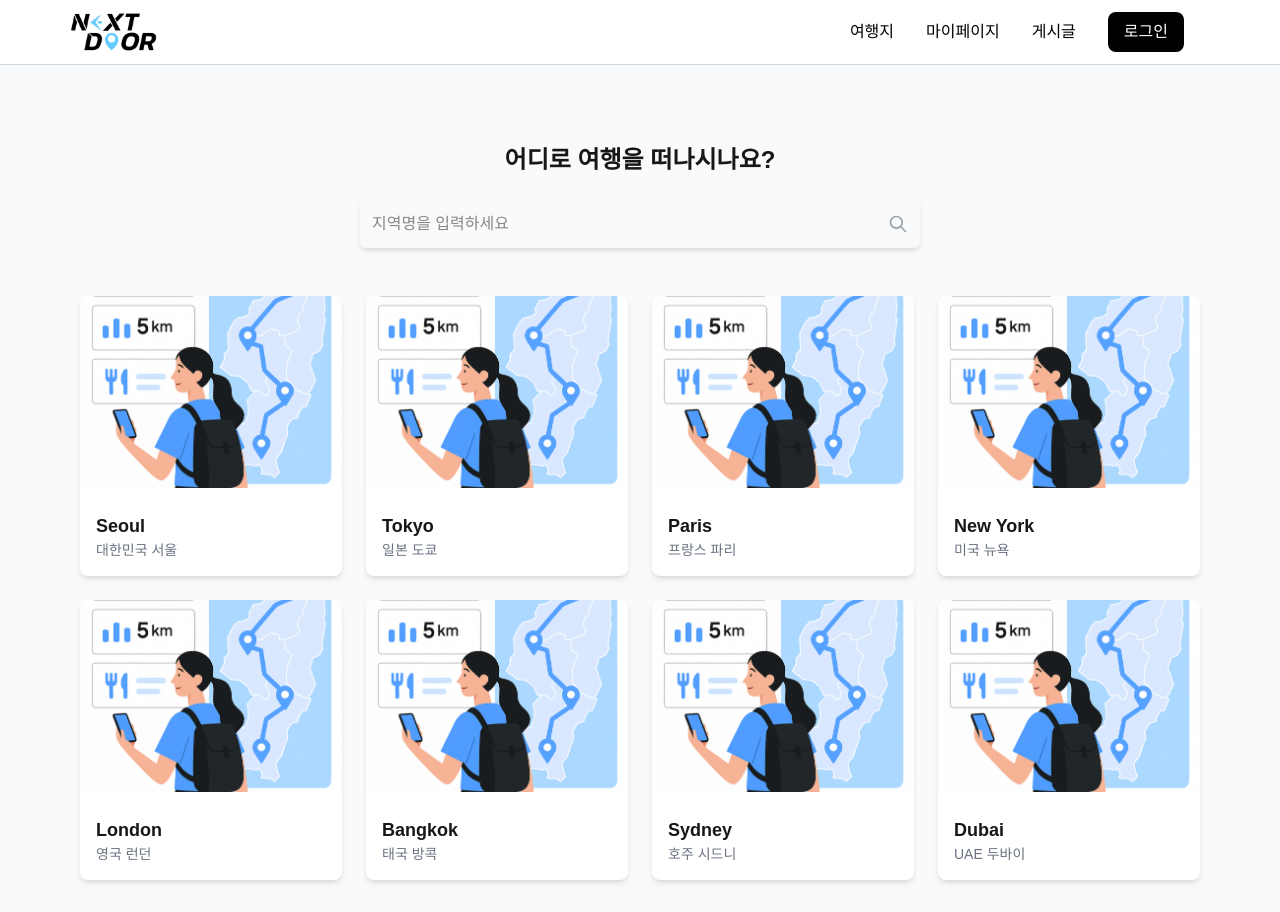
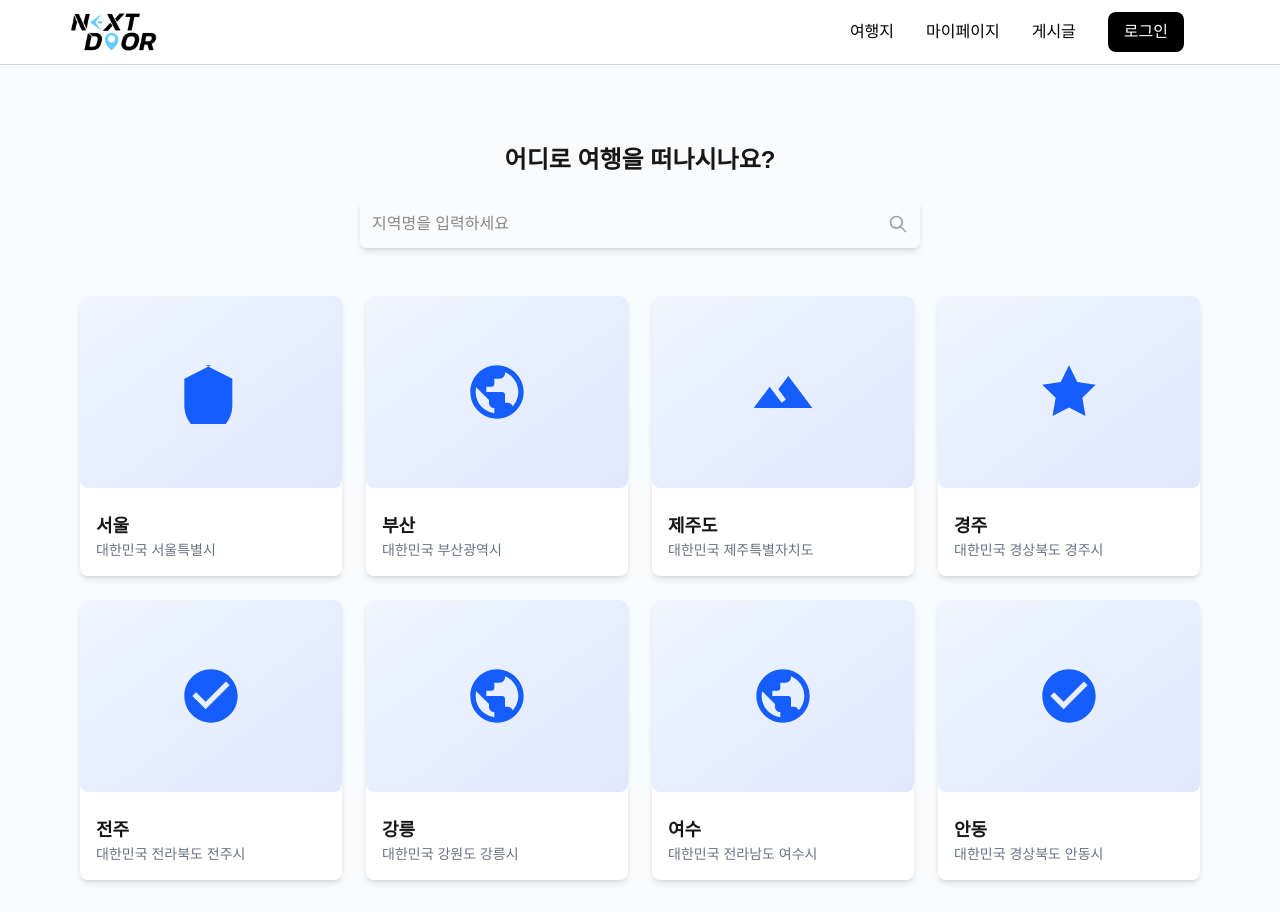
Before and after one commit to yangjoonhyung/nextDoor, a Next.js app in the folder frontend/: page /travel in a window 1280 px wide. Built offline with nearby package versions, Linux system fonts and the light colour scheme; no server answers.

Commit message:
UI 다듬기
장소선택 란에서 "음식점","관광지","문화시설" 세가지 카테고리 나누기 기능 추가
추가된 장소 탭은 체크표시로 바뀌어 선택된 것 표시하는 기능 추가

```diff
--- a/frontend/src/app/accommodation/page.tsx
+++ b/frontend/src/app/accommodation/page.tsx
@@ -47,7 +47,7 @@ export default function AccommodationPage() {
       {/* 상단 정보 */}
       <div className="mb-6">
         <div className="mb-4">
-          <h1 className="text-2xl font-bold text-gray-900">도쿄</h1>
+          <h1 className="text-2xl font-bold text-gray-900">부산</h1>
           <p className="text-gray-600">2025.09.19(금) - 2025.09.26(금)</p>
         </div>
 
--- a/frontend/src/app/confirm/page.tsx
+++ b/frontend/src/app/confirm/page.tsx
@@ -18,19 +18,25 @@ export default function ConfirmPage() {
   // 더미 경로 데이터
   const dummyRoutes: DummyRoutes = {
     1: [
-      { day: 1, items: ['도쿄 타워', '시부야 스카이', '아키하바라'] },
-      { day: 2, items: ['센소지', '신주쿠', '하라주쿠'] },
-      { day: 3, items: ['우에노 공원', '아사쿠사', '스카이 트리'] },
+      { day: 1, items: ['해운대 해수욕장', '부산타워', '자갈치시장'] },
+      { day: 2, items: ['감천문화마을', '태종대', '국제시장'] },
+      {
+        day: 3,
+        items: ['광안리 해수욕장', '송도해상케이블카', '부산아쿠아리움'],
+      },
     ],
     2: [
-      { day: 1, items: ['시부야 스크램블 스퀘어', '하라주쿠', '오모테산도'] },
-      { day: 2, items: ['신주쿠', '도쿄 국립박물관', '우에노 공원'] },
-      { day: 3, items: ['도쿄 타워', '아키하바라', '센소지'] },
+      { day: 1, items: ['부산타워', '자갈치시장', '국제시장'] },
+      {
+        day: 2,
+        items: ['해운대 해수욕장', '부산시립미술관', '부산어촌민속관'],
+      },
+      { day: 3, items: ['감천문화마을', '태종대', '광안리 해수욕장'] },
     ],
     3: [
-      { day: 1, items: ['아사쿠사', '스카이 트리', '도쿄 스카이 트리 타운'] },
-      { day: 2, items: ['하라주쿠', '시부야', '오모테산도'] },
-      { day: 3, items: ['신주쿠', '도쿄 타워', '아키하바라'] },
+      { day: 1, items: ['태종대', '송도해상케이블카', '부산대교'] },
+      { day: 2, items: ['감천문화마을', '해운대 해수욕장', '부산타워'] },
+      { day: 3, items: ['자갈치시장', '국제시장', '광안리 해수욕장'] },
     ],
   };
 
@@ -45,7 +51,7 @@ export default function ConfirmPage() {
       {/* 상단 정보 */}
       <div className="mb-6">
         <div className="mb-4">
-          <h1 className="text-2xl font-bold text-gray-900">도쿄</h1>
+          <h1 className="text-2xl font-bold text-gray-900">부산</h1>
           <p className="text-gray-600">2025.09.19(금) - 2025.09.26(금)</p>
         </div>
 
@@ -53,11 +59,23 @@ export default function ConfirmPage() {
         <div className="text-center py-4">
           <div className="inline-flex items-center px-6 py-3 bg-green-50 border border-green-200 rounded-lg">
             <div className="w-6 h-6 bg-green-500 rounded-full flex items-center justify-center mr-3">
-              <svg className="w-4 h-4 text-white" fill="none" stroke="currentColor" viewBox="0 0 24 24">
-                <path strokeLinecap="round" strokeLinejoin="round" strokeWidth={2} d="M5 13l4 4L19 7" />
+              <svg
+                className="w-4 h-4 text-white"
+                fill="none"
+                stroke="currentColor"
+                viewBox="0 0 24 24"
+              >
+                <path
+                  strokeLinecap="round"
+                  strokeLinejoin="round"
+                  strokeWidth={2}
+                  d="M5 13l4 4L19 7"
+                />
               </svg>
             </div>
-            <span className="text-green-700 font-medium text-lg">경로가 완성되었습니다!</span>
+            <span className="text-green-700 font-medium text-lg">
+              경로가 완성되었습니다!
+            </span>
           </div>
         </div>
       </div>
@@ -67,7 +85,9 @@ export default function ConfirmPage() {
         {/* 왼쪽: 경로 추천 목록 */}
         <div className="bg-white rounded-lg shadow-sm border">
           <div className="p-4 border-b">
-            <h2 className="text-lg font-semibold text-gray-900">AI 추천 경로</h2>
+            <h2 className="text-lg font-semibold text-gray-900">
+              AI 추천 경로
+            </h2>
           </div>
           <div className="p-4">
             <div className="space-y-3">
--- a/frontend/src/app/list/page.tsx
+++ b/frontend/src/app/list/page.tsx
@@ -9,53 +9,120 @@ interface Place {
   id: number;
   name: string;
   address: string;
+  category: '음식점' | '관광지' | '문화시설';
 }
 
 export default function CartListPage() {
   const [searchQuery, setSearchQuery] = useState('');
   const [selectedPlaces, setSelectedPlaces] = useState<Place[]>([]);
+  const [selectedCategory, setSelectedCategory] = useState<string>('전체');
   const router = useRouter();
 
   // 더미 장소 데이터
   const places: Place[] = [
     {
       id: 1,
-      name: '도쿄 타워',
-      address: '4-chōme-2-8 Shibakōen, Minato City, Tokyo 105-0011, Japan',
+      name: '해운대 해수욕장',
+      address: '부산광역시 해운대구 우동',
+      category: '관광지',
     },
     {
       id: 2,
-      name: '시부야 스카이',
-      address: '2-chōme-1-1 Shibuya, Shibuya City, Tokyo 150-0002, Japan',
+      name: '감천문화마을',
+      address: '부산광역시 사하구 감내2로 203',
+      category: '관광지',
     },
     {
       id: 3,
-      name: '아키하바라',
-      address: 'Sotokanda, Chiyoda City, Tokyo 101-0021, Japan',
+      name: '부산타워',
+      address: '부산광역시 중구 용두산길 37-55',
+      category: '관광지',
     },
     {
       id: 4,
-      name: '센소지',
-      address: '2-chōme-3-1 Asakusa, Taitō City, Tokyo 111-0032, Japan',
+      name: '태종대',
+      address: '부산광역시 영도구 전망로 24',
+      category: '관광지',
     },
     {
       id: 5,
-      name: '신주쿠',
-      address: 'Shinjuku, Shinjuku City, Tokyo 160-0022, Japan',
+      name: '자갈치시장',
+      address: '부산광역시 중구 자갈치로 52',
+      category: '음식점',
     },
     {
       id: 6,
-      name: '시부야 스크램블 스퀘어',
-      address: '2-chōme-24-12 Shibuya, Shibuya City, Tokyo 150-0002, Japan',
+      name: '국제시장',
+      address: '부산광역시 중구 중구로 26',
+      category: '관광지',
+    },
+    {
+      id: 7,
+      name: '부산아쿠아리움',
+      address: '부산광역시 해운대구 해운대해변로 266',
+      category: '문화시설',
+    },
+    {
+      id: 8,
+      name: '부산시립미술관',
+      address: '부산광역시 해운대구 APEC로 58',
+      category: '문화시설',
+    },
+    {
+      id: 9,
+      name: '광안리 해수욕장',
+      address: '부산광역시 수영구 광안동',
+      category: '관광지',
+    },
+    {
+      id: 10,
+      name: '송도해상케이블카',
+      address: '부산광역시 서구 송도해변로 171',
+      category: '관광지',
+    },
+    {
+      id: 11,
+      name: '부산대학교',
+      address: '부산광역시 금정구 부산대학로 63번길 2',
+      category: '문화시설',
+    },
+    {
+      id: 12,
+      name: '동래온천',
+      address: '부산광역시 동래구 온천동',
+      category: '관광지',
+    },
+    {
+      id: 13,
+      name: '부산어촌민속관',
+      address: '부산광역시 영도구 태종로 424',
+      category: '문화시설',
+    },
+    {
+      id: 14,
+      name: '부산시민공원',
+      address: '부산광역시 부산진구 시민공원로 73',
+      category: '관광지',
+    },
+    {
+      id: 15,
+      name: '부산대교',
+      address: '부산광역시 영도구와 중구를 연결',
+      category: '관광지',
     },
   ];
 
-  // 검색어에 따라 장소 필터링
-  const filteredPlaces = places.filter(
-    place =>
+  // 검색어와 카테고리에 따라 장소 필터링
+  const filteredPlaces = places.filter(place => {
+    const matchesSearch =
       place.name.toLowerCase().includes(searchQuery.toLowerCase()) ||
-      place.address.toLowerCase().includes(searchQuery.toLowerCase())
-  );
+      place.address.toLowerCase().includes(searchQuery.toLowerCase());
+
+    const matchesCategory =
+      selectedCategory === '전체' || place.category === selectedCategory;
+
+    return matchesSearch && matchesCategory;
+  });
 
   // 장소 추가 함수
   const addPlace = (place: Place) => {
@@ -79,7 +146,7 @@ export default function CartListPage() {
       {/* 상단 정보 */}
       <div className="mb-6">
         <div className="mb-4">
-          <h1 className="text-2xl font-bold text-gray-900">도쿄</h1>
+          <h1 className="text-2xl font-bold text-gray-900">부산</h1>
           <p className="text-gray-600">2025.09.19(금) - 2025.09.26(금)</p>
         </div>
 
@@ -137,30 +204,79 @@ export default function CartListPage() {
               </div>
             </div>
 
+            {/* 카테고리 필터 */}
+            <div className="mb-4">
+              <div className="flex space-x-2">
+                {['전체', '음식점', '관광지', '문화시설'].map(category => (
+                  <button
+                    key={category}
+                    onClick={() => setSelectedCategory(category)}
+                    className={`px-3 py-2 rounded-lg text-sm font-medium transition-colors ${
+                      selectedCategory === category
+                        ? 'bg-blue-600 text-white'
+                        : 'bg-gray-100 text-gray-700 hover:bg-gray-200'
+                    }`}
+                  >
+                    {category}
+                  </button>
+                ))}
+              </div>
+            </div>
+
             {/* 장소 목록 */}
             <div className="space-y-3 max-h-[calc(100vh-500px)] overflow-y-auto">
-              {filteredPlaces.map(place => (
+              {filteredPlaces.map(place => {
+                const isSelected = selectedPlaces.some(p => p.id === place.id);
+                return (
                   <div
                     key={place.id}
                     className="flex items-center p-3 border border-gray-200 rounded-lg hover:bg-gray-50"
                   >
                     <div className="w-12 h-12 bg-gray-200 rounded-lg mr-3 flex-shrink-0"></div>
                     <div className="flex-1 min-w-0">
+                      <div className="flex items-center gap-2 mb-1">
                         <h3 className="font-medium text-gray-900 truncate">
                           {place.name}
                         </h3>
+                        <span className="px-2 py-1 bg-blue-100 text-blue-800 text-xs rounded-full">
+                          {place.category}
+                        </span>
+                      </div>
                       <p className="text-sm text-gray-500 truncate">
                         {place.address}
                       </p>
                     </div>
                     <button
-                    onClick={() => addPlace(place)}
-                    className="w-8 h-8 bg-gray-200 hover:bg-gray-300 rounded-lg flex items-center justify-center flex-shrink-0"
+                      onClick={() =>
+                        isSelected ? removePlace(place.id) : addPlace(place)
+                      }
+                      className={`w-8 h-8 rounded-lg flex items-center justify-center flex-shrink-0 transition-colors ${
+                        isSelected
+                          ? 'bg-green-500 hover:bg-green-600'
+                          : 'bg-gray-200 hover:bg-gray-300'
+                      }`}
                     >
+                      {isSelected ? (
+                        <svg
+                          className="w-4 h-4 text-white"
+                          fill="none"
+                          stroke="currentColor"
+                          viewBox="0 0 24 24"
+                        >
+                          <path
+                            strokeLinecap="round"
+                            strokeLinejoin="round"
+                            strokeWidth={2}
+                            d="M5 13l4 4L19 7"
+                          />
+                        </svg>
+                      ) : (
                         <span className="text-gray-600 font-bold">+</span>
+                      )}
                     </button>
                   </div>
-              ))}
+                );
+              })}
             </div>
           </div>
         </div>
@@ -185,9 +301,14 @@ export default function CartListPage() {
                   >
                     <div className="w-12 h-12 bg-gray-200 rounded-lg mr-3 flex-shrink-0"></div>
                     <div className="flex-1 min-w-0">
+                      <div className="flex items-center gap-2 mb-1">
                         <h3 className="font-medium text-gray-900 truncate">
                           {place.name}
                         </h3>
+                        <span className="px-2 py-1 bg-blue-100 text-blue-800 text-xs rounded-full">
+                          {place.category}
+                        </span>
+                      </div>
                       <p className="text-sm text-gray-500 truncate">
                         {place.address}
                       </p>
--- a/frontend/src/app/travel/page.tsx
+++ b/frontend/src/app/travel/page.tsx
@@ -1,7 +1,6 @@
 'use client';
 
 import { useState, useEffect } from 'react';
-import Image from 'next/image';
 import { useRouter } from 'next/navigation';
 
 // 더미 데이터 타입 정의
@@ -21,44 +20,44 @@ export default function Travel() {
     // 더미 데이터
     const dummyDestinations: TravelDestination[] = [
       {
-        name: 'Seoul',
-        country: '대한민국 서울',
-        image: '/main-illustration.png',
+        name: '서울',
+        country: '대한민국 서울특별시',
+        image: 'city',
       },
       {
-        name: 'Tokyo',
-        country: '일본 도쿄',
-        image: '/main-illustration.png',
+        name: '부산',
+        country: '대한민국 부산광역시',
+        image: 'beach',
       },
       {
-        name: 'Paris',
-        country: '프랑스 파리',
-        image: '/main-illustration.png',
+        name: '제주도',
+        country: '대한민국 제주특별자치도',
+        image: 'mountain',
       },
       {
-        name: 'New York',
-        country: '미국 뉴욕',
-        image: '/main-illustration.png',
+        name: '경주',
+        country: '대한민국 경상북도 경주시',
+        image: 'temple',
       },
       {
-        name: 'London',
-        country: '영국 런던',
-        image: '/main-illustration.png',
+        name: '전주',
+        country: '대한민국 전라북도 전주시',
+        image: 'traditional',
       },
       {
-        name: 'Bangkok',
-        country: '태국 방콕',
-        image: '/main-illustration.png',
+        name: '강릉',
+        country: '대한민국 강원도 강릉시',
+        image: 'beach',
       },
       {
-        name: 'Sydney',
-        country: '호주 시드니',
-        image: '/main-illustration.png',
+        name: '여수',
+        country: '대한민국 전라남도 여수시',
+        image: 'beach',
       },
       {
-        name: 'Dubai',
-        country: 'UAE 두바이',
-        image: '/main-illustration.png',
+        name: '안동',
+        country: '대한민국 경상북도 안동시',
+        image: 'traditional',
       },
     ];
 
@@ -69,6 +68,49 @@ export default function Travel() {
     //   });
     setDestinations(dummyDestinations);
   }, []);
+
+  // 아이콘 렌더링 함수
+  const renderIcon = (iconType: string) => {
+    const iconClass = 'w-16 h-16 mx-auto';
+    switch (iconType) {
+      case 'city':
+        return (
+          <svg className={iconClass} fill="currentColor" viewBox="0 0 24 24">
+            <path d="M12 2L2 7v10c0 5.55 3.84 9.74 9 11 5.16-1.26 9-5.45 9-11V7l-10-5z" />
+          </svg>
+        );
+      case 'beach':
+        return (
+          <svg className={iconClass} fill="currentColor" viewBox="0 0 24 24">
+            <path d="M12 2C6.48 2 2 6.48 2 12s4.48 10 10 10 10-4.48 10-10S17.52 2 12 2zm-1 17.93c-3.94-.49-7-3.85-7-7.93 0-.62.08-1.21.21-1.79L9 15v1c0 1.1.9 2 2 2v1.93zm6.9-2.54c-.26-.81-1-1.39-1.9-1.39h-1v-3c0-.55-.45-1-1-1H8v-2h2c.55 0 1-.45 1-1V7h2c1.1 0 2-.9 2-2v-.41c2.93 1.19 5 4.06 5 7.41 0 2.08-.8 3.97-2.1 5.39z" />
+          </svg>
+        );
+      case 'mountain':
+        return (
+          <svg className={iconClass} fill="currentColor" viewBox="0 0 24 24">
+            <path d="M14 6l-3.75 5 2.85 3.8-1.6 1.2C9.81 13.75 7 10 7 10l-6 8h22l-9-12z" />
+          </svg>
+        );
+      case 'temple':
+        return (
+          <svg className={iconClass} fill="currentColor" viewBox="0 0 24 24">
+            <path d="M12 2l3.09 6.26L22 9.27l-5 4.87 1.18 6.88L12 17.77l-6.18 3.25L7 14.14 2 9.27l6.91-1.01L12 2z" />
+          </svg>
+        );
+      case 'traditional':
+        return (
+          <svg className={iconClass} fill="currentColor" viewBox="0 0 24 24">
+            <path d="M12 2C6.48 2 2 6.48 2 12s4.48 10 10 10 10-4.48 10-10S17.52 2 12 2zm-2 15l-5-5 1.41-1.41L10 14.17l7.59-7.59L19 8l-9 9z" />
+          </svg>
+        );
+      default:
+        return (
+          <svg className={iconClass} fill="currentColor" viewBox="0 0 24 24">
+            <path d="M12 2C6.48 2 2 6.48 2 12s4.48 10 10 10 10-4.48 10-10S17.52 2 12 2zm-2 15l-5-5 1.41-1.41L10 14.17l7.59-7.59L19 8l-9 9z" />
+          </svg>
+        );
+    }
+  };
 
   // 여행지 클릭 시 cart 페이지로 이동하는 함수
   const handleDestinationClick = (destination: TravelDestination) => {
@@ -131,15 +173,12 @@ export default function Travel() {
                 key={index}
                 className="bg-white rounded-lg shadow-md overflow-hidden hover:shadow-lg transition-all duration-300 group relative"
               >
-                <div className="relative h-48">
-                  <Image
-                    src={destination.image}
-                    alt={destination.name}
-                    fill
-                    className="object-cover rounded-lg hover:scale-105 transition-transform duration-300"
-                  />
+                <div className="relative h-48 bg-gradient-to-br from-blue-50 to-indigo-100 rounded-lg flex items-center justify-center">
+                  <div className="text-blue-600">
+                    {renderIcon(destination.image)}
+                  </div>
                   {/* Hover 시 나타나는 오버레이와 버튼 */}
-                  <div className="absolute inset-0 bg-black/0 group-hover:bg-black/40 transition-all duration-300 flex items-center justify-center">
+                  <div className="absolute inset-0 bg-black/0 group-hover:bg-black/40 transition-all duration-300 flex items-center justify-center rounded-lg">
                     <button
                       onClick={() => handleDestinationClick(destination)}
                       className="opacity-0 group-hover:opacity-100 transform translate-y-4 group-hover:translate-y-0 transition-all duration-300 bg-blue-600 text-white px-6 py-3 rounded-lg font-medium hover:bg-blue-700 shadow-lg"
```
Lines whose indentation alone changed are shown as unchanged.
